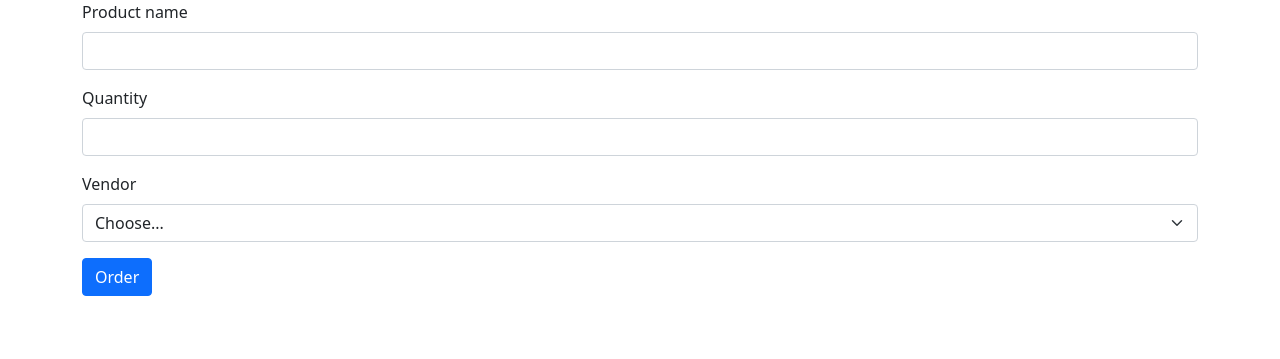
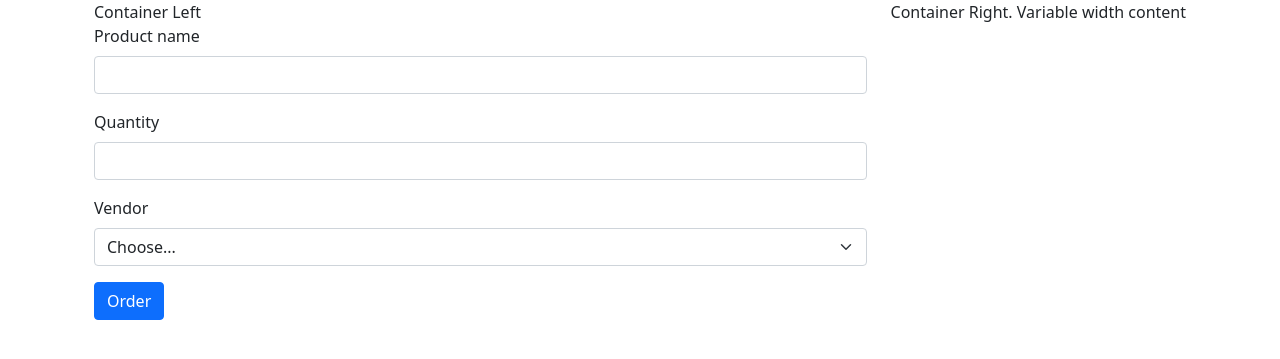
Before and after one commit to sebasalvarez13/inventory-system, a Flask app: template inventoryapp/templates/orders.html in a window 1280 px wide. Shown: the part 56-415 px from the top of the page. Run offline with Flask 3, Linux system fonts and the light colour scheme; the template is opened without the code that fills it, so the values that code supplies are empty.

Commit message:
Display Orders form and Orders table side by side. Table inside variable width container

```diff
--- a/inventoryapp/templates/orders.html
+++ b/inventoryapp/templates/orders.html
@@ -3,10 +3,12 @@
 {% block title %}Inventory{% endblock %}
 
 {% block content %}
-<!-- Display table Products -->
-{{ table|safe }}
 
-<!-- New product form -->
+<div class="container-fluid">
+    <div class="row">
+        <div class="col">
+            Container Left
+            <!-- New order form -->
             <form action="/orders" autocomplete="on" method="POST" enctype="multipart/form-data">
                 <div class="mb-3">
                     <label for="product_name" class="form-label">Product name</label>
@@ -27,9 +29,18 @@
                     </select>
                 </div>
 
+                <button type="submit" class="btn btn-primary">Order</button>
+            </form>
+        </div>
+
+        <div class="col-md-auto">
+            Container Right. Variable width content
+            <!-- Display table Orders -->
+            {{ table|safe }}
+
+        </div>
+    </div>
+</div>
 
 
-    <button type="submit" class="btn btn-primary">Order</button>
-</form>
-
 {% endblock %}
```
Lines whose indentation alone changed are shown as unchanged.
